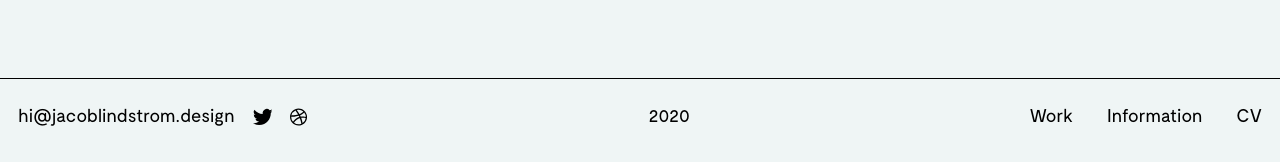
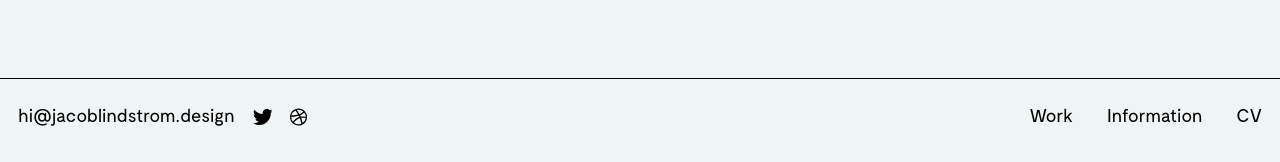
Before and after one commit to jacoblindstrm/jacoblindstrm.github.io, a Jekyll site: the page built from index.html, in a window 1280 px wide. Shown: the part 822-984 px from the top of the page. Built offline with Jekyll 4.4.1, drawn with Linux system fonts in a browser that asks for light colours; comment, search, counter and statistics services are not loaded.

Commit message:
Update footer.html

```diff
--- a/_includes/footer.html
+++ b/_includes/footer.html
@@ -1,5 +1,4 @@
 <footer>
     {% include contact.html %}
-    {{ 'now' | date: "%Y" }}
     {% include nav.html %}
 </footer>
```
